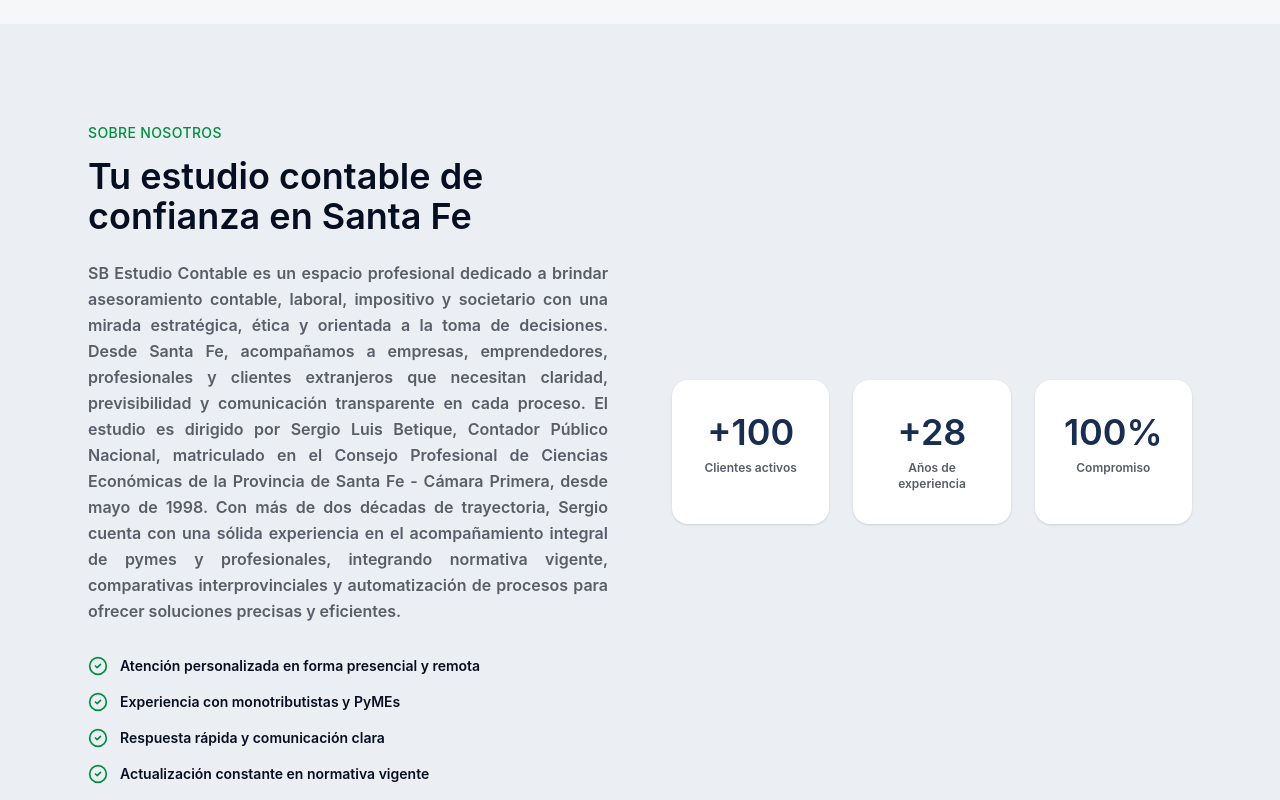
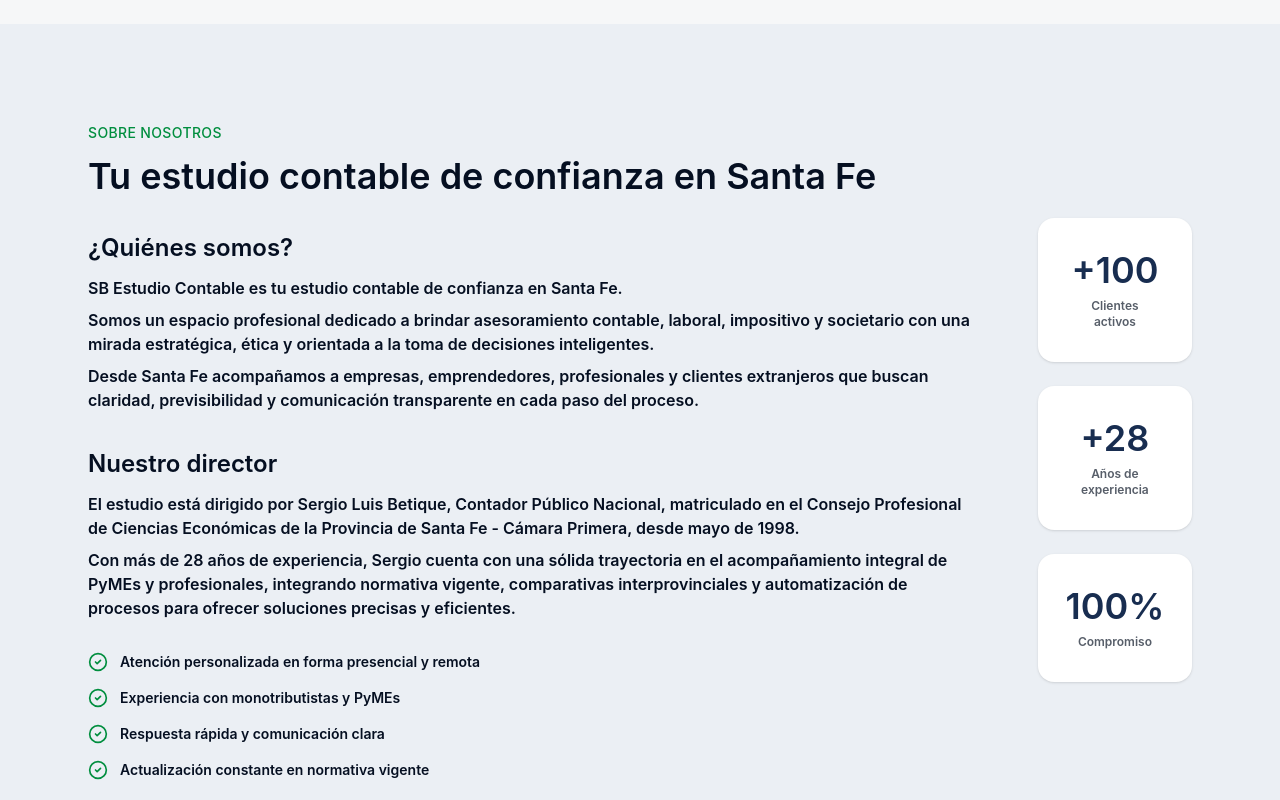
Before and after one commit to Nalaudo/SBEstudioContable, a Next.js app: page / in a window 1280 px wide. Shown: the part 1800-2600 px from the top of the page. Built offline with nearby package versions, Linux system fonts and the light colour scheme; no server answers.

Commit message:
feat: add Google Analytics integration and update metadata for SEO

```diff
--- a/app/layout.tsx
+++ b/app/layout.tsx
@@ -1,6 +1,7 @@
 import type { Metadata, Viewport } from "next";
 import { Inter } from "next/font/google";
 import "./globals.css";
+import Script from "next/script";
 
 const inter = Inter({
   subsets: ["latin"],
@@ -8,9 +9,10 @@ const inter = Inter({
 });
 
 export const metadata: Metadata = {
-  title: "SB Estudio Contable | Servicios contables e impositivos en Santa Fe",
+  title: "SB Estudio Contable | Servicios contables e impositivos",
   description:
     "Estudio contable en Santa Fe, Argentina. Servicios de contabilidad, impuestos, liquidacion de sueldos y asesoria para empresas y monotributistas.",
+  metadataBase: new URL("https://sbestudio.com.ar"),
 };
 
 export const viewport: Viewport = {
@@ -29,6 +31,18 @@ export default function RootLayout({
         suppressHydrationWarning
       >
         {children}
+        <Script
+          src={`https://www.googletagmanager.com/gtag/js?id=${process.env.NEXT_PUBLIC_GA_MEASUREMENT_ID}`}
+          strategy="afterInteractive"
+        />
+        <Script id="google-analytics" strategy="afterInteractive">
+          {`
+            window.dataLayer = window.dataLayer || [];
+            function gtag(){dataLayer.push(arguments);}
+            gtag('js', new Date());
+            gtag('config', '${process.env.NEXT_PUBLIC_GA_MEASUREMENT_ID}');
+          `}
+        </Script>
       </body>
     </html>
   );
--- a/app/page.tsx
+++ b/app/page.tsx
@@ -6,6 +6,13 @@ import { Contact } from "@/components/contact";
 import { Footer } from "@/components/footer";
 import { WhatsappFab } from "@/components/whatsapp-fab";
 import { Clients } from "@/components/clients";
+import { Metadata } from "next";
+
+export const metadata: Metadata = {
+  alternates: {
+    canonical: "./",
+  },
+};
 
 export default function Home() {
   return (
--- /dev/null
+++ b/app/sitemap.ts
@@ -0,0 +1,14 @@
+import { MetadataRoute } from "next";
+
+export default function sitemap(): MetadataRoute.Sitemap {
+  const baseUrl = "https://sbestudio.com.ar";
+
+  return [
+    {
+      url: baseUrl,
+      lastModified: new Date(),
+      changeFrequency: "daily",
+      priority: 1,
+    },
+  ];
+}
--- a/components/about.tsx
+++ b/components/about.tsx
@@ -17,7 +17,7 @@ export function About() {
   return (
     <section id="nosotros" className="bg-secondary py-24">
       <div className="mx-auto max-w-6xl px-6">
-        <div className="grid items-center gap-16 lg:grid-cols-2">
+        <div className="flex flex-row justify-between items-center gap-16 lg:grid-cols-2">
           {/* Text */}
           <div>
             <span className="text-sm font-medium tracking-wide text-accent uppercase">
@@ -26,22 +26,48 @@ export function About() {
             <h2 className="mt-3 font-serif text-3xl text-foreground md:text-4xl">
               Tu estudio contable de confianza en Santa Fe
             </h2>
-            <p className="mt-6 leading-relaxed text-muted-foreground text-justify">
-              SB Estudio Contable es un espacio profesional dedicado a brindar
-              asesoramiento contable, laboral, impositivo y societario con una
-              mirada estratégica, ética y orientada a la toma de decisiones.
-              Desde Santa Fe, acompañamos a empresas, emprendedores,
-              profesionales y clientes extranjeros que necesitan claridad,
-              previsibilidad y comunicación transparente en cada proceso. El
-              estudio es dirigido por Sergio Luis Betique, Contador Público
-              Nacional, matriculado en el Consejo Profesional de Ciencias
-              Económicas de la Provincia de Santa Fe - Cámara Primera, desde
-              mayo de 1998. Con más de dos décadas de trayectoria, Sergio cuenta
-              con una sólida experiencia en el acompañamiento integral de pymes
-              y profesionales, integrando normativa vigente, comparativas
-              interprovinciales y automatización de procesos para ofrecer
-              soluciones precisas y eficientes.
-            </p>
+
+            <div className="flex flex-col gap-6 mt-6">
+              <div className="flex flex-col gap-2">
+                <h3 className="mt-3 font-serif text-3xl text-foreground md:text-2xl">
+                  ¿Quiénes somos?
+                </h3>
+                <p className="mt-1">
+                  SB Estudio Contable es tu estudio contable de confianza en
+                  Santa Fe.
+                </p>
+                <p>
+                  Somos un espacio profesional dedicado a brindar asesoramiento
+                  contable, laboral, impositivo y societario con una mirada
+                  estratégica, ética y orientada a la toma de decisiones
+                  inteligentes.
+                </p>
+                <p>
+                  Desde Santa Fe acompañamos a empresas, emprendedores,
+                  profesionales y clientes extranjeros que buscan claridad,
+                  previsibilidad y comunicación transparente en cada paso del
+                  proceso.
+                </p>
+              </div>
+              <div className="flex flex-col gap-2">
+                <h3 className="mt-3 font-serif text-3xl text-foreground md:text-2xl">
+                  Nuestro director
+                </h3>
+                <p className="mt-1">
+                  El estudio está dirigido por Sergio Luis Betique, Contador
+                  Público Nacional, matriculado en el Consejo Profesional de
+                  Ciencias Económicas de la Provincia de Santa Fe - Cámara
+                  Primera, desde mayo de 1998.
+                </p>
+                <p>
+                  Con más de 28 años de experiencia, Sergio cuenta con una
+                  sólida trayectoria en el acompañamiento integral de PyMEs y
+                  profesionales, integrando normativa vigente, comparativas
+                  interprovinciales y automatización de procesos para ofrecer
+                  soluciones precisas y eficientes.
+                </p>
+              </div>
+            </div>
 
             <ul className="mt-8 flex flex-col gap-4">
               {HIGHLIGHTS.map((h) => (
@@ -54,7 +80,7 @@ export function About() {
           </div>
 
           {/* Stats */}
-          <div className="grid grid-cols-3 gap-6">
+          <div className="grid grid-cols-1 gap-6 w-1/3">
             {STATS.map((stat) => (
               <div
                 key={stat.label}
--- a/components/clients.tsx
+++ b/components/clients.tsx
@@ -83,7 +83,7 @@ export function Clients() {
                 key={client.name}
                 name={client.name}
                 icon={client.icon}
-                className="lg:w-64 lg:shrink-0"
+                className="lg:w-64 lg:shrink-0 h-22.5"
               />
             ))}
           </div>
@@ -100,7 +100,7 @@ export function Clients() {
                 key={client.name}
                 name={client.name}
                 icon={client.icon}
-                className="lg:w-64 lg:shrink-0"
+                className="lg:w-64 lg:shrink-0 h-22.5"
               />
             ))}
           </div>
--- a/components/contact.tsx
+++ b/components/contact.tsx
@@ -32,16 +32,8 @@ const INFO_ITEMS = [
 ];
 
 export function Contact() {
-  const [form, setForm] = useState({ nombre: "", email: "", mensaje: "" });
-
-  function handleChange(
-    e: React.ChangeEvent<HTMLInputElement | HTMLTextAreaElement>,
-  ) {
-    setForm({ ...form, [e.target.name]: e.target.value });
-  }
-
   return (
-    <section id="contacto" className="bg-background py-24">
+    <section id="contacto" className="bg-secondary py-24">
       <div className="mx-auto max-w-6xl px-6">
         <div className="text-center">
           <span className="text-sm font-medium tracking-wide text-accent uppercase">
--- a/components/hero.tsx
+++ b/components/hero.tsx
@@ -7,10 +7,10 @@ export function Hero() {
   return (
     <section
       id="inicio"
-      className="relative flex min-h-237.5 items-center overflow-hidden bg-primary pt-[100.17px]"
+      className="relative flex min-h-170 sm:min-h-215 md:min-h-237.5 items-center overflow-hidden bg-primary pt-[100.17px]"
     >
       <Image
-        className="absolute bottom-10 left-1/2 -translate-x-1/2 opacity-15"
+        className="absolute sm:bottom-0 md:bottom-10 left-1/2 -translate-x-1/2 opacity-15"
         src="/caduceo.svg"
         alt="Caduceo"
         width={650}
--- a/components/navbar.tsx
+++ b/components/navbar.tsx
@@ -10,6 +10,7 @@ const NAV_LINKS = [
   { href: "#inicio", label: "Inicio" },
   { href: "#servicios", label: "Servicios" },
   { href: "#nosotros", label: "Nosotros" },
+  { href: "#clientes", label: "Clientes" },
   { href: "#contacto", label: "Contacto" },
 ];
 
@@ -52,7 +53,7 @@ export function Navbar() {
         <div className="md:w-1/3 flex justify-end">
           <Button asChild className="hidden md:inline-flex" size="sm">
             <Link
-              href="https://wa.me/5493424000000?text=Hola%20SB%20Estudio%20Contable%2C%20quiero%20consultar%20sobre%20sus%20servicios."
+              href="https://wa.me/5493424080329?text=Hola%20SB%20Estudio%20Contable%2C%20quiero%20consultar%20sobre%20sus%20servicios."
               target="_blank"
               rel="noopener noreferrer"
             >
@@ -89,7 +90,7 @@ export function Navbar() {
           </ul>
           <Button asChild className="mt-4 w-full" size="sm">
             <Link
-              href="https://wa.me/5493424000000?text=Hola%20SB%20Estudio%20Contable%2C%20quiero%20consultar%20sobre%20sus%20servicios."
+              href="https://wa.me/5493424080329?text=Hola%20SB%20Estudio%20Contable%2C%20quiero%20consultar%20sobre%20sus%20servicios."
               target="_blank"
               rel="noopener noreferrer"
             >
--- a/components/whatsapp-fab.tsx
+++ b/components/whatsapp-fab.tsx
@@ -1,9 +1,9 @@
-import Link from "next/link"
+import Link from "next/link";
 
 export function WhatsappFab() {
   return (
     <Link
-      href="https://wa.me/5493424000000?text=Hola%2C%20quiero%20hacer%20una%20consulta"
+      href="https://wa.me/5493424080329?text=Hola%20SB%20Estudio%20Contable%2C%20quiero%20consultar%20sobre%20sus%20servicios."
       target="_blank"
       rel="noopener noreferrer"
       aria-label="Contactar por WhatsApp"
@@ -13,5 +13,5 @@ export function WhatsappFab() {
         <path d="M17.472 14.382c-.297-.149-1.758-.867-2.03-.967-.273-.099-.471-.148-.67.15-.197.297-.767.966-.94 1.164-.173.199-.347.223-.644.075-.297-.15-1.255-.463-2.39-1.475-.883-.788-1.48-1.761-1.653-2.059-.173-.297-.018-.458.13-.606.134-.133.298-.347.446-.52.149-.174.198-.298.298-.497.099-.198.05-.371-.025-.52-.075-.149-.669-1.612-.916-2.207-.242-.579-.487-.5-.669-.51-.173-.008-.371-.01-.57-.01-.198 0-.52.074-.792.372-.272.297-1.04 1.016-1.04 2.479 0 1.462 1.065 2.875 1.213 3.074.149.198 2.096 3.2 5.077 4.487.709.306 1.262.489 1.694.625.712.227 1.36.195 1.871.118.571-.085 1.758-.719 2.006-1.413.248-.694.248-1.289.173-1.413-.074-.124-.272-.198-.57-.347Zm-5.421 7.403h-.004a9.87 9.87 0 0 1-5.031-1.378l-.361-.214-3.741.982.998-3.648-.235-.374a9.86 9.86 0 0 1-1.51-5.26c.001-5.45 4.436-9.884 9.888-9.884 2.64 0 5.122 1.03 6.988 2.898a9.825 9.825 0 0 1 2.893 6.994c-.003 5.45-4.437 9.884-9.885 9.884Zm8.413-18.297A11.815 11.815 0 0 0 12.05 0C5.495 0 .16 5.335.157 11.892c0 2.096.547 4.142 1.588 5.945L.057 24l6.305-1.654a11.882 11.882 0 0 0 5.683 1.448h.005c6.554 0 11.89-5.335 11.893-11.893a11.821 11.821 0 0 0-3.48-8.413Z" />
       </svg>
     </Link>
-  )
+  );
 }
```
Also changed, not shown: public/robots.txt (added), 1 other file (tests, documents, lock files or other folders).
